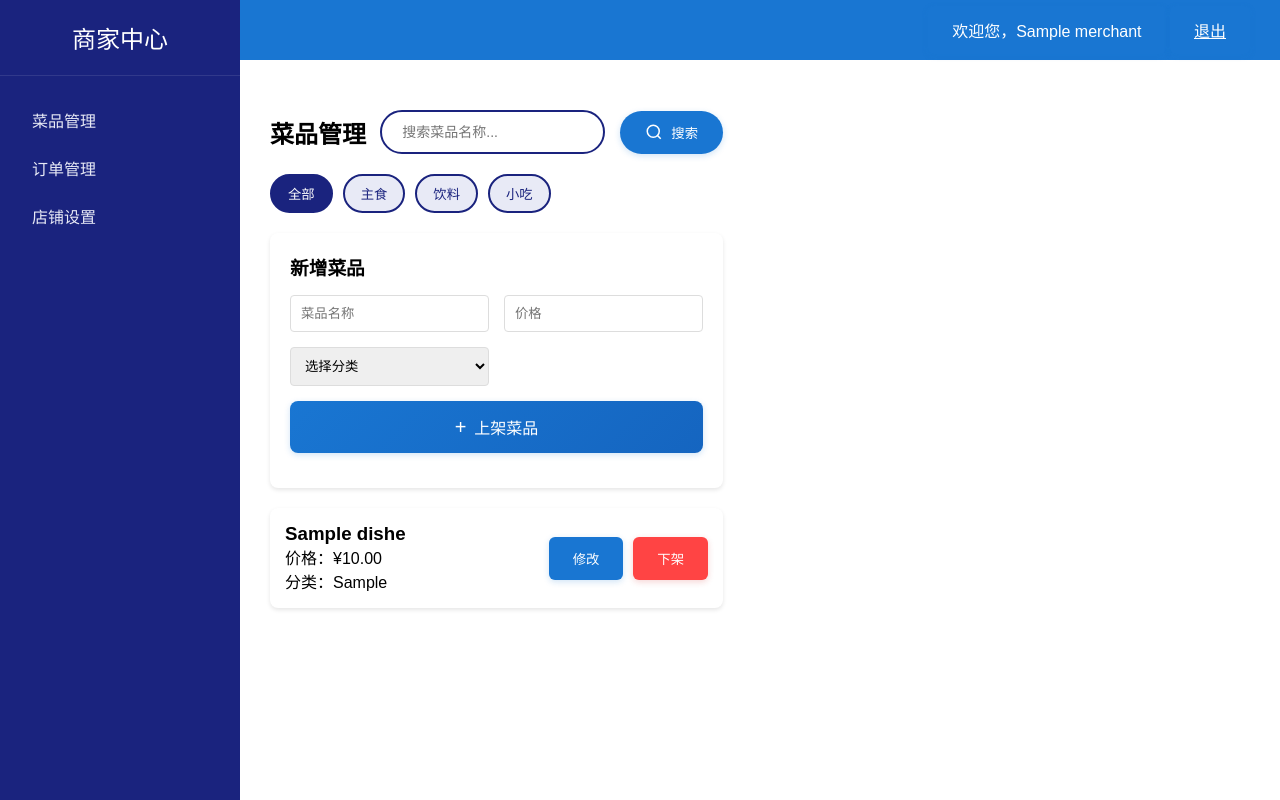
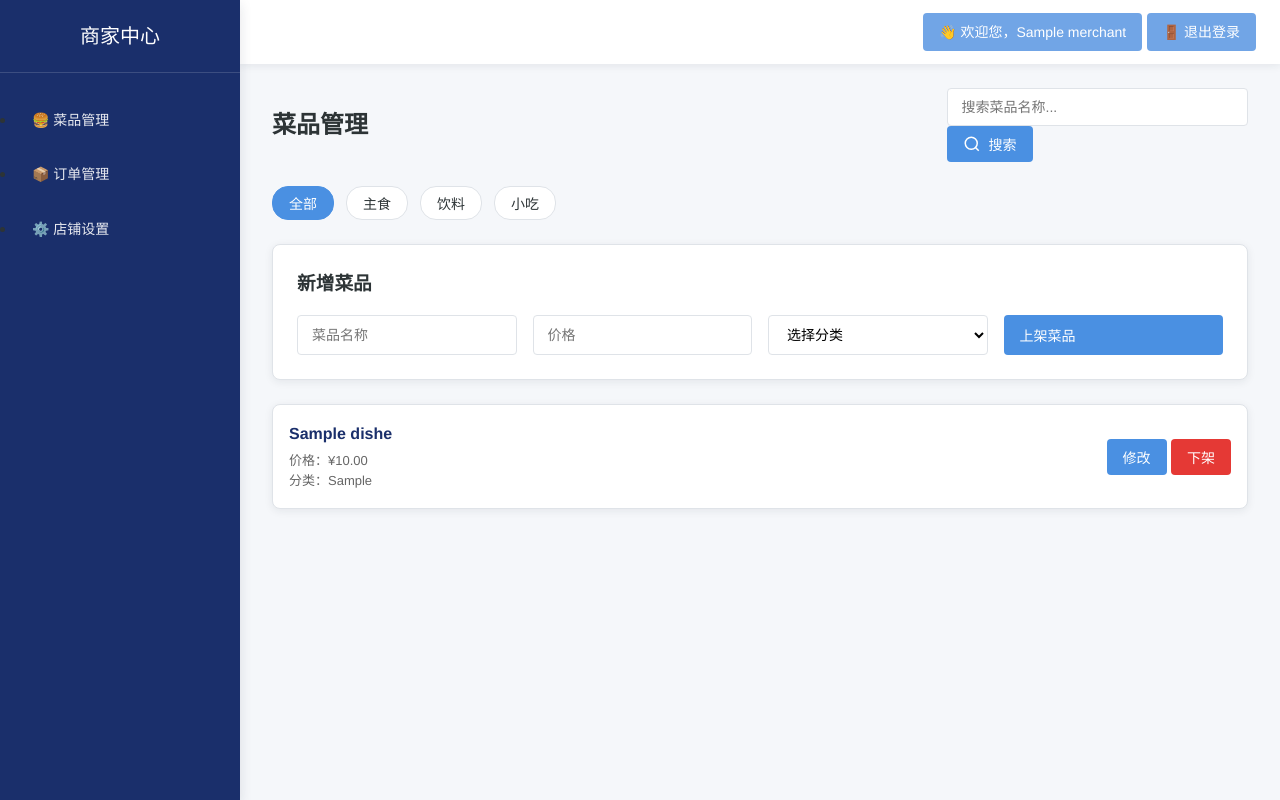
Before and after one commit to Feonixliang/TakeoutProject, a Django app: page /system/merchant in a window 1280 px wide. Run offline with Django 5.2, Linux system fonts and the light colour scheme; a user stored in the database is signed in; tables that the repository leaves empty hold one stand-in row (values such as "Sample post").

Commit message:
v0.0.11 merchant样式 第一次大更新

```diff
--- a/app01/templates/merchant.html
+++ b/app01/templates/merchant.html
@@ -5,402 +5,352 @@
     <meta name="viewport" content="width=device-width, initial-scale=1.0">
     <title>商家后台</title>
     <style>
-        /* 与rider.html保持一致的CSS变量定义 */
+    /* ========== 携程风格配色方案 ========== */
     :root {
-            --sidebar-width: 240px;         /* 侧边栏宽度 */
-            --primary-color: #1A237E;       /* 主色调（深蓝） */
-            --secondary-color: #1976D2;     /* 次色调（亮蓝） */
-            --hover-color: #303F9F;         /* 悬停颜色 */
-            --text-light: #E8EAF6;          /* 浅色文字 */
+        --ctrip-blue: #1A2F6B;         /* 携程品牌蓝 */
+        --ctrip-orange: #4A90E2;
+        {#FF6A00  携程品牌橙#}
+        --ctrip-light-blue: #4A90E2;   /* 辅助蓝色 */
+        --success-green: #4A90E2;
+        --danger-red: #E53935;         /* 警示红 */
+        --bg-light: #F5F7FA;           /* 浅灰背景 */
+        --text-dark: #2D3436;          /* 深灰文字 */
+        --text-light: #FFFFFF;         /* 纯白文字 */
+        --border-color: #DFE3E8;       /* 边框颜色 */
+        --radius-md: 4px;
+        --radius-lg: 8px;
+        --shadow-sm: 0 2px 8px rgba(28, 36, 56, 0.08);
+        --shadow-md: 0 4px 12px rgba(28, 36, 56, 0.12);
+        --shadow-lg: 0 8px 24px rgba(28, 36, 56, 0.16);
+        --transition: all 0.25s cubic-bezier(0.4, 0, 0.2, 1);
     }
 
-        /* 保持与rider.html一致的全局样式 */
+    /* ========== 基础重置 ========== */
     * {
         margin: 0;
         padding: 0;
         box-sizing: border-box;
-            font-family: '微软雅黑', sans-serif;
+        font-family: 'Helvetica Neue', Helvetica, 'PingFang SC', '微软雅黑', sans-serif;
     }
 
-        /* 主容器布局（与骑手端保持一致） */
-        .container {
-            display: flex;
-            min-height: 100vh;
-            position: relative;
+    body {
+        background: var(--bg-light);
+        color: var(--text-dark);
+        line-height: 1.6;
+        -webkit-font-smoothing: antialiased;
     }
 
-        /* 侧边栏样式（同步rider.html参数） */
+    /* ========== 侧边导航栏 ========== */
     .sidebar {
-            width: var(--sidebar-width);
-            background: var(--primary-color);
+        width: 240px;
+        background: var(--ctrip-blue);
         position: fixed;
         height: 100%;
-            transition: transform 0.3s ease;
+        box-shadow: var(--shadow-md);
         z-index: 1000;
+        transition: transform 0.3s cubic-bezier(0.4, 0, 0.2, 1);
     }
 
-        /* LOGO样式统一 */
     .logo {
-            color: white;
-            font-size: 24px;
+        color: var(--text-light);
+        font-size: 20px;
+        font-weight: 500;
         padding: 20px;
         text-align: center;
-            border-bottom: 1px solid rgba(255,255,255,0.1);
+        border-bottom: 1px solid rgba(255,255,255,0.15);
     }
 
-        /* 导航菜单样式统一 */
     .nav-menu {
-            list-style: none;
-            padding: 20px;
+        padding: 16px;
     }
 
     .nav-link {
-            color: var(--text-light);
+        display: flex;
+        align-items: center;
+        gap: 12px;
+        color: rgba(255,255,255,0.9);
+        padding: 12px 16px;
+        margin: 8px 0;
+        border-radius: var(--radius-md);
+        transition: var(--transition);
         text-decoration: none;
-            padding: 12px;
-            display: block;
-            border-radius: 6px;
-            transition: background 0.3s ease;
+        font-size: 14px;
     }
 
     .nav-link:hover {
-            background: var(--hover-color);
+        background: rgba(255,255,255,0.15);
+        transform: translateX(4px);
     }
 
-        /* 顶部导航条（保持与骑手端相同布局） */
+    /* ========== 主内容区 ========== */
+    .main-content {
+        margin-left: 240px;
+        padding: 88px 32px 32px;
+        min-height: 100vh;
+    }
+
     .top-nav {
-            background: var(--secondary-color);
-            height: 60px;
+        position: fixed;
+        top: 0;
+        right: 0;
+        left: 240px;
+        height: 64px;
+        background: var(--text-light);
+        box-shadow: var(--shadow-sm);
         display: flex;
         align-items: center;
         justify-content: flex-end;
-            padding: 0 30px;
-            position: fixed;
-            width: calc(100% - var(--sidebar-width));
-            left: var(--sidebar-width);
+        padding: 0 24px;
+        z-index: 999;
     }
 
-        /* 主内容区域边距同步 */
-        .main-content {
-            margin-left: var(--sidebar-width);
-            padding: 90px 30px 30px;
+    /* ========== 按钮样式 ========== */
+    .welcome-btn{
+        display: inline-flex;
+        align-items: center;
+        gap: 8px;
+        padding: 8px 16px;
+        border-radius: var(--radius-md);
+        border: none;
+        cursor: pointer;
+        font-weight: 500;
+        transition: var(--transition);
+        background: #71a5e6;
+        color: var(--text-light);
+        font-size: 14px;
+        text-decoration: none !important;
     }
 
-        /* 响应式设计（与骑手端相同断点） */
-        @media (max-width: 768px) {
-            .sidebar {
-                transform: translateX(-100%);
-            }
-            .sidebar.active {
-                transform: translateX(0);
-            }
-            .top-nav {
-                width: 100%;
-                left: 0;
-            }
-            .main-content {
-                margin-left: 0;
-            }
-            .menu-toggle {
-                display: block;
-            }
+
+    .user-btn {
+        display: inline-flex;
+        align-items: center;
+        gap: 8px;
+        padding: 8px 16px;
+        border-radius: var(--radius-md);
+        border: none;
+        cursor: pointer;
+        font-weight: 500;
+        transition: var(--transition);
+        background: var(--ctrip-orange);
+        color: var(--text-light);
+        font-size: 14px;
+        text-decoration: none !important;
     }
 
-        /* 新增商家专属样式 */
-        .dish-form {
-            background: white;
-            padding: 20px;
-            border-radius: 8px;
-            margin-bottom: 20px;
-            box-shadow: 0 2px 4px rgba(0,0,0,0.1);
+    .user-btn:hover {
+        opacity: 0.9;
+        transform: translateY(-1px);
+        box-shadow: var(--shadow-sm);
     }
 
+    .user-btn.danger {
+        background: var(--danger-red);
+    }
+
+    .add-dish-btn {
+        background: var(--success-green);
+    }
+
+    /* ========== 分类过滤按钮 ========== */
+    .filter-group {
+        display: flex;
+        gap: 12px;
+        margin: 24px 0;
+        flex-wrap: wrap;
+    }
+
+    .filter-btn {
+        padding: 6px 16px;
+        border-radius: 16px;
+        border: 1px solid var(--border-color);
+        background: var(--text-light);
+        color: var(--text-dark);
+        cursor: pointer;
+        transition: var(--transition);
+        font-size: 14px;
+    }
+
+    .filter-btn:hover {
+        border-color: var(--ctrip-orange);
+        color: var(--ctrip-orange);
+    }
+
+    .filter-btn.active {
+        background: var(--ctrip-orange);
+        color: var(--text-light);
+        border-color: var(--ctrip-orange);
+    }
+
+    /* ========== 卡片设计 ========== */
     .dish-card {
+        background: var(--text-light);
+        border-radius: var(--radius-lg);
+        padding: 16px;
+        margin: 16px 0;
+        box-shadow: var(--shadow-sm);
+        transition: var(--transition);
         display: flex;
         justify-content: space-between;
         align-items: center;
-            background: white;
-            padding: 15px;
-            border-radius: 8px;
-            margin: 10px 0;
-            box-shadow: 0 2px 4px rgba(0,0,0,0.1);
+        border: 1px solid var(--border-color);
     }
 
-        /* 修改原有.user-btn样式 */
-        .user-btn {
-            background: var(--secondary-color);
-            color: white;
-            padding: 12px 24px;
-            border-radius: 6px;
-            border: none;
-            cursor: pointer;
-            transition: all 0.3s ease;
-            font-weight: 500;
-            box-shadow: 0 2px 6px rgba(25, 118, 210, 0.2);
-            display: inline-flex;
-            align-items: center;
-            gap: 8px;
+    .dish-card:hover {
+        transform: translateY(-2px);
+        box-shadow: var(--shadow-md);
     }
 
-        .user-btn:hover {
-            background: var(--hover-color);
-            box-shadow: 0 4px 12px rgba(25, 118, 210, 0.3);
-            transform: translateY(-1px);
+    .dish-info h3 {
+        color: var(--ctrip-blue);
+        font-size: 16px;
+        margin-bottom: 4px;
+        font-weight: 600;
     }
 
-        .user-btn:active {
-            transform: translateY(0);
+    .dish-info p {
+        color: #666;
+        font-size: 13px;
     }
 
-        /* 新增专门的上架按钮样式 */
-        .add-dish-btn {
-            background: linear-gradient(135deg, var(--secondary-color), #1565C0);
-            grid-column: span 2;
-            justify-content: center;
-            font-size: 16px;
-            padding: 14px 28px;
-            border-radius: 8px;
+    /* ========== 表单样式 ========== */
+    .dish-form {
+        background: var(--text-light);
+        border-radius: var(--radius-lg);
+        padding: 24px;
+        box-shadow: var(--shadow-sm);
+        margin-bottom: 24px;
+        border: 1px solid var(--border-color);
     }
 
-        .add-dish-btn::before {
-            content: "+";
-            font-size: 20px;
-            line-height: 1;
+    .form-group {
+        display: grid;
+        grid-template-columns: repeat(auto-fit, minmax(200px, 1fr));
+        gap: 16px;
+        margin-top: 16px;
     }
 
-        .danger {
-            background: #d32f2f !important;
-            box-shadow: 0 2px 6px rgba(211, 47, 47, 0.2);
+    input, select, textarea {
+        width: 100%;
+        padding: 10px 14px;
+        border: 1px solid var(--border-color);
+        border-radius: var(--radius-md);
+        transition: var(--transition);
+        font-size: 14px;
+        background: var(--text-light);
     }
 
-        .danger:hover {
-            background: #b71c1c !important;
+    input:focus, select:focus {
+        outline: none;
+        border-color: var(--ctrip-orange);
+        box-shadow: 0 0 0 3px rgba(255, 106, 0, 0.15);
     }
 
-        /* 菜单开关样式统一 */
-        .menu-toggle {
-            position: fixed;
-            top: 15px;
-            left: 15px;
-            z-index: 1100;
-            cursor: pointer;
-            font-size: 24px;
-            color: #fff;
-            background: rgba(0,0,0,0.5);
-            padding: 8px 12px;
-            border-radius: 4px;
-            display: none;
-        }
-
-        /* 新增菜品表单样式 */
-        .form-group {
-            display: grid;
-            grid-template-columns: 1fr 1fr;
-            gap: 15px;
-            margin-top: 15px;
-        }
-
-        .form-group input,
-        .form-group select {
-            padding: 10px;
-            border: 1px solid #ddd;
-            border-radius: 4px;
-        }
-
-        .error-msg {
-            color: #ff4444;
-            grid-column: span 2;
-            font-size: 0.9em;
-        }
-
-        .danger {
-            background: #ff4444 !important;
-        }
-
-        /* 菜品卡片布局优化 */
-        .dish-card {
-            display: flex;
-            justify-content: space-between;
-            align-items: center;
-            padding: 15px;
-            margin: 10px 0;
-            background: #fff;
-            border-radius: 8px;
-            box-shadow: 0 2px 4px rgba(0,0,0,0.1);
-        }
-
-        .dish-info {
-            flex-grow: 1;
-        }
-
-        .dish-actions {
-            display: flex;
-            gap: 10px;
-        }
-
-        /* 新增编辑表单样式 */
-        .edit-form-overlay {
-            position: fixed;
-            top: 0;
-            left: 0;
-            width: 100%;
-            height: 100%;
-            background: rgba(0,0,0,0.5);
-            z-index: 2000;
-            display: flex;
-            justify-content: center;
-            align-items: center;
-        }
-
-        .edit-form {
-            background: white;
-            padding: 25px;
-            border-radius: 10px;
-            width: 90%;
-            max-width: 500px;
-            box-shadow: 0 5px 15px rgba(0,0,0,0.3);
-        }
-
-        .form-actions {
-            margin-top: 20px;
-            display: flex;
-            gap: 15px;
-            justify-content: flex-end;
-        }
-
-         .settings-form {
-            background: white;
-            padding: 20px;
-            border-radius: 8px;
-            margin-top: 20px;
-            box-shadow: 0 2px 4px rgba(0,0,0,0.1);
-        }
-        .settings-form .form-group {
-            display: flex;
-            flex-direction: column;
-            gap: 8px;
-            margin-bottom: 15px;
-        }
-        .settings-form label {
-            font-weight: 500;
-            color: var(--primary-color);
-        }
-        .settings-form textarea {
-            padding: 10px;
-            border: 1px solid #ddd;
-            border-radius: 4px;
-            resize: vertical;
-        }
-
-        /* 添加加载状态提示 */
+    /* ========== 加载动画 ========== */
     .loading-mask {
         position: fixed;
         top: 0;
         left: 0;
         width: 100%;
         height: 100%;
-            background: rgba(255,255,255,0.8);
+        background: rgba(255,255,255,0.9);
         display: none;
-            z-index: 3000;
+        place-items: center;
+        z-index: 2000;
     }
 
-        /* 新增搜索容器样式 */
-        .search-container {
-            display: flex;
-            gap: 15px;
-            margin: 20px 0;
-            align-items: center;
+    .loading-spinner {
+        width: 40px;
+        height: 40px;
+        border: 3px solid var(--border-color);
+        border-top-color: var(--ctrip-orange);
+        border-radius: 50%;
+        animation: spin 0.8s linear infinite;
     }
 
-        /* 搜索输入框样式 */
-        .search-input {
-            flex: 1;
-            max-width: 400px;
-            padding: 12px 20px;
-            border: 2px solid var(--primary-color);
-            border-radius: 30px;
-            font-size: 14px;
-            transition: all 0.3s ease;
+    @keyframes spin {
+        to { transform: rotate(360deg); }
     }
 
-        .search-input:focus {
-            outline: none;
-            border-color: var(--secondary-color);
-            box-shadow: 0 0 8px rgba(25, 118, 210, 0.2);
-        }
-
-        /* 搜索按钮样式 */
-        .search-btn {
-            background: var(--secondary-color);
-            padding: 12px 25px;
-            border-radius: 30px;
+    /* ========== 错误提示 ========== */
+    .error-msg {
+        padding: 12px 16px;
+        background: #FFF5F5;
+        color: var(--danger-red);
+        border-radius: var(--radius-md);
+        margin-top: 16px;
         display: flex;
         align-items: center;
         gap: 8px;
+        border: 1px solid #FED7D7;
+        font-size: 14px;
     }
 
-        /* 分类过滤样式 */
-        .filter-group {
-            display: flex;
-            gap: 10px;
-            margin-bottom: 20px;
+    /* ========== 编辑表单 ========== */
+    .edit-form-overlay {
+        position: fixed;
+        inset: 0;
+        background: rgba(0,0,0,0.5);
+        display: none;
+        place-items: center;
+        z-index: 2000;
     }
 
-        .filter-btn {
+    .edit-form {
         background: var(--text-light);
-            color: var(--primary-color);
-            border: 2px solid var(--primary-color);
-            padding: 8px 16px;
-            border-radius: 20px;
-            cursor: pointer;
-            transition: all 0.3s ease;
+        padding: 24px;
+        border-radius: var(--radius-lg);
+        width: 90%;
+        max-width: 500px;
+        box-shadow: var(--shadow-lg);
+        border: 1px solid var(--border-color);
     }
 
-        .filter-btn.active {
-            background: var(--primary-color);
-            color: white;
+    /* ========== 响应式设计 ========== */
+    @media (max-width: 768px) {
+        .sidebar {
+            transform: translateX(-100%);
+            width: 280px;
         }
 
-        /* 移动端适配 */
-        @media (max-width: 768px) {
-            .section-header {
-                flex-direction: column;
-                align-items: flex-start;
-                gap: 15px;
+        .main-content {
+            margin-left: 0;
+            padding: 88px 16px 16px;
         }
 
-            .search-container {
-                width: 100%;
-                max-width: none;
+        .top-nav {
+            left: 0;
+            padding: 0 16px;
+        }
+
+        .menu-toggle {
+            display: block;
         }
 
         .filter-group {
-                flex-wrap: wrap;
+            gap: 8px;
         }
     }
 </style>
 </head>
 <body>
-    <!-- 移动端菜单开关（与骑手端相同结构） -->
-    <button class="menu-toggle" aria-label="切换菜单">☰</button>
-
     <div class="container">
         <!-- 左侧导航栏（保持与骑手端相同DOM结构） -->
         <nav class="sidebar" aria-label="主菜单">
             <div class="logo">商家中心</div>
             <ul class="nav-menu">
                 <!-- 使用data-type属性保持与骑手端相同交互逻辑 -->
-                <li><a href="#" class="nav-link" data-type="dishes">菜品管理</a></li>
-                <li><a href="#" class="nav-link" data-type="orders">订单管理</a></li>
-                <li><a href="#" class="nav-link" data-type="settings">店铺设置</a></li>
+                <li><a href="#" class="nav-link" data-type="dishes">🍔 菜品管理</a></li>
+                <li><a href="#" class="nav-link" data-type="orders">📦 订单管理</a></li>
+                <li><a href="#" class="nav-link" data-type="settings">⚙️ 店铺设置</a></li>
             </ul>
         </nav>
 
         <!-- 顶部导航（结构与骑手端一致） -->
         <header class="top-nav">
             <nav class="user-menu">
-                <span class="user-btn">欢迎您，{{ merchant_name }}</span>
-                <a href="/logout/" class="user-btn">退出</a>
+                <span class="welcome-btn">👋 欢迎您，{{ merchant_name }}</span>
+                <a href="/logout/" class="welcome-btn">🚪 退出登录</a>
             </nav>
         </header>
 
@@ -443,7 +393,7 @@
                             <option value="小吃">小吃</option>
                         </select>
                         <button class="user-btn add-dish-btn">上架菜品</button>
-                        <div class="error-msg" id="dish-error"></div>
+                        <div class="error-msg" id="dish-error" style="display: none"></div>
                     </div>
                 </div>
 
@@ -481,10 +431,8 @@
                     </div>
                 </div>
 
-                <!-- 菜品列表模板 -->
-                <div class="dish-list">
 
-                </div>
+                <div class="dish-list"></div>
             </section>
 
             <!-- 订单管理区域（结构与骑手端订单列表相似） -->
@@ -544,7 +492,10 @@
         </main>
     </div>
 
-
+    <!-- 加载动画蒙层 -->
+    <div class="loading-mask">
+        <div class="loading-spinner"></div>
+    </div>
 
     <script>
     /* ===================== 页面主控制器 ===================== */
```
Lines whose indentation alone changed are shown as unchanged.
